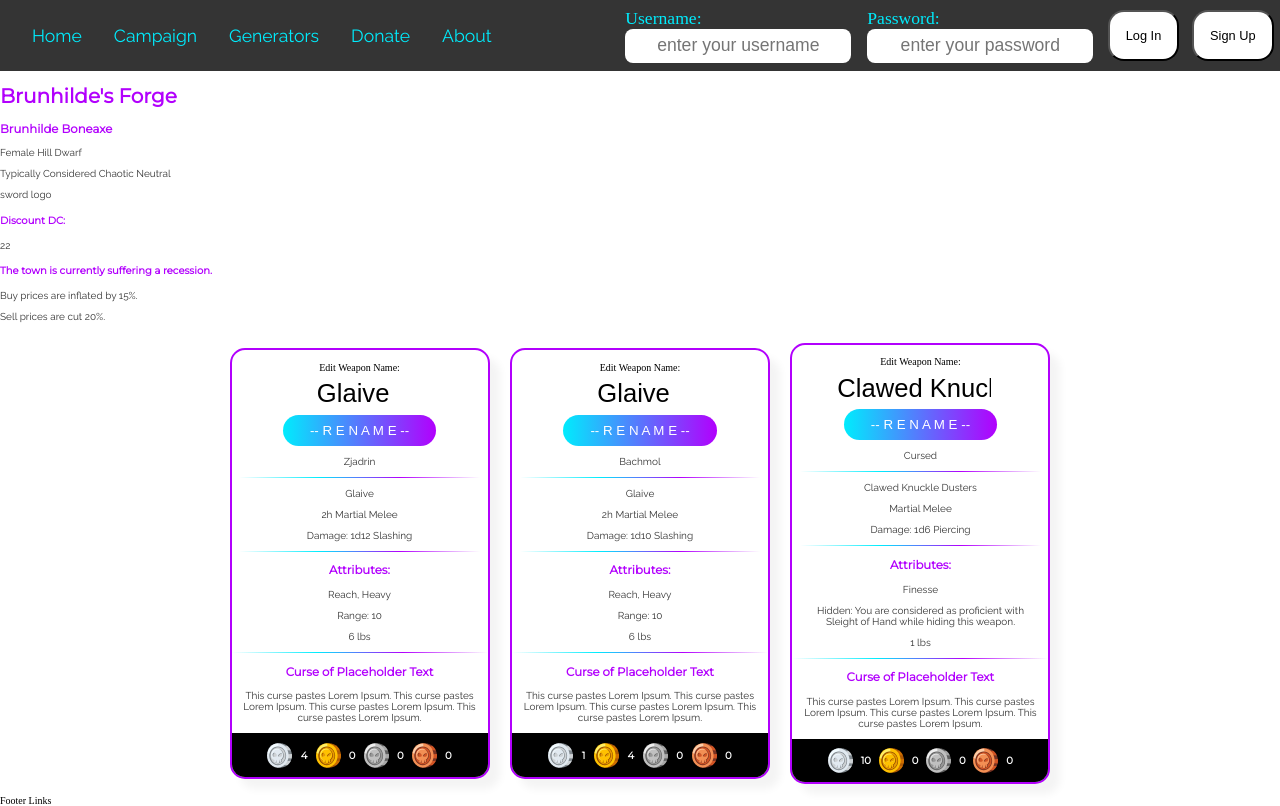
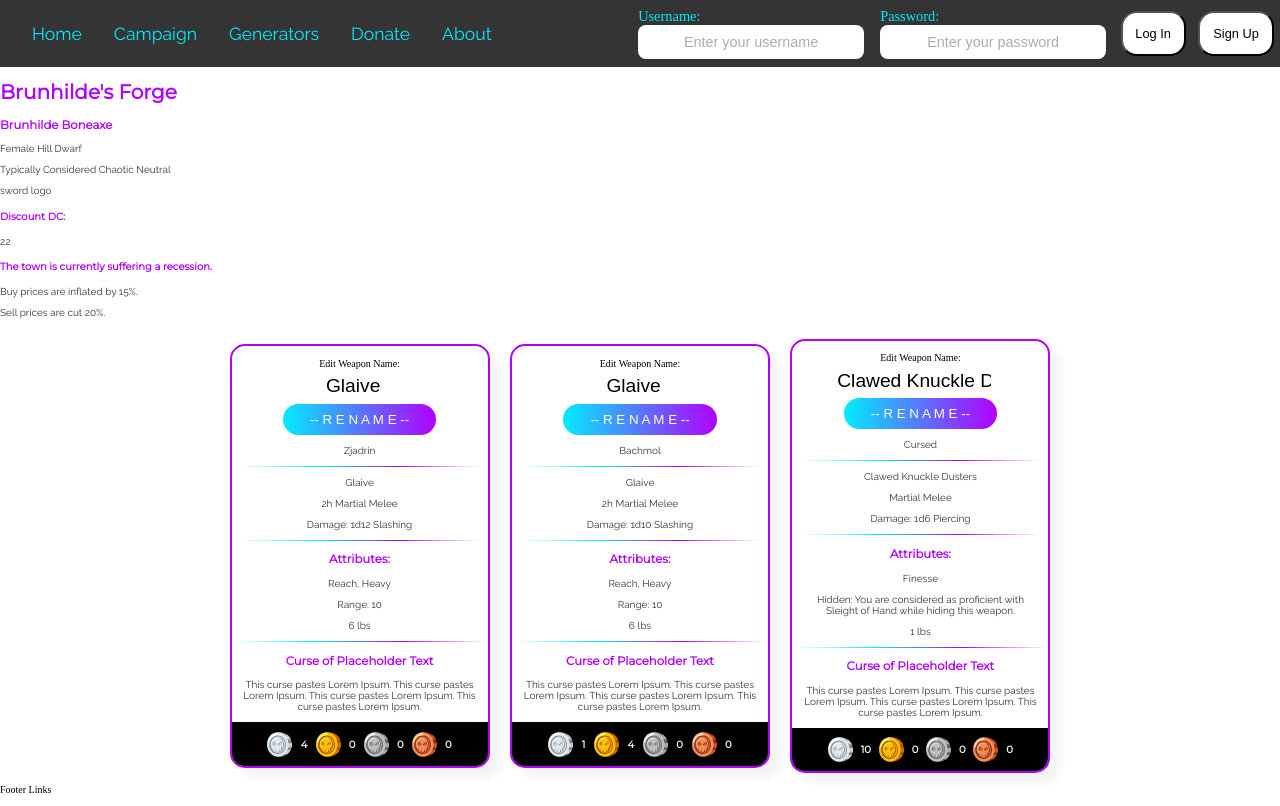
Before and after one commit to AngelikaMB/BEN-ReduxV1, a React (Create React App) app: page /generators in a window 1280 px wide. Built offline with nearby package versions, Linux system fonts and the light colour scheme.

Commit message:
placeholder text fixes

```diff
--- a/src/CSS/App.css
+++ b/src/CSS/App.css
@@ -29,7 +29,7 @@ p {
 .weapon-input {
 	display: flex;
 	text-align: center;
-	font-size: 1.6rem;
+	font-size: 1.2rem;
 	padding: 0.4rem;
 	background: none;
 	width: 60%;
--- a/src/CSS/index.css
+++ b/src/CSS/index.css
@@ -1,6 +1,4 @@
 html {
-	margin: 0;
-	box-sizing: inherit;
 	-webkit-font-smoothing: antialiased;
 	-moz-osx-font-smoothing: grayscale;
 }
--- a/src/CSS/nav.css
+++ b/src/CSS/nav.css
@@ -30,10 +30,14 @@
 .navbar__btn {
 	font-size: 0.8rem;
 	margin: 0.4rem;
-	padding: 1rem;
+	padding: 0.8rem;
 	background-color: #fff;
 	color: #000;
 	border-radius: 1rem;
+}
+
+.form {
+	display: flex;
 }
 
 .form__container {
@@ -46,7 +50,7 @@
 .form__label {
 	display: flex;
 	flex-direction: column;
-	font-size: 1.1rem;
+	font-size: 0.9rem;
 	color: #00ecfd;
 	margin: 0.5rem;
 }
@@ -62,6 +66,9 @@
 	padding: 0.4rem 0;
 }
 
-.form {
-	display: flex;
+.form__input::placeholder {
+	opacity: 0.6;
+	font-size: 0.9rem;
 }
+
+/* Animations */
--- a/src/Components/Navbar/SignUpForm.js
+++ b/src/Components/Navbar/SignUpForm.js
@@ -24,7 +24,7 @@ export default function SignUpForm() {
 					<input
 						name="username"
 						type="text"
-						placeholder="enter your username"
+						placeholder="Enter your username"
 						value={formValues.username}
 						onChange={onChange}
 						className="form__input"
@@ -36,7 +36,7 @@ export default function SignUpForm() {
 					<input
 						name="password"
 						type="text"
-						placeholder="enter your password"
+						placeholder="Enter your password"
 						value={formValues.password}
 						onChange={onChange}
 						className="form__input"
```
Also changed, not shown: 1 other file (tests, documents, lock files or other folders).
